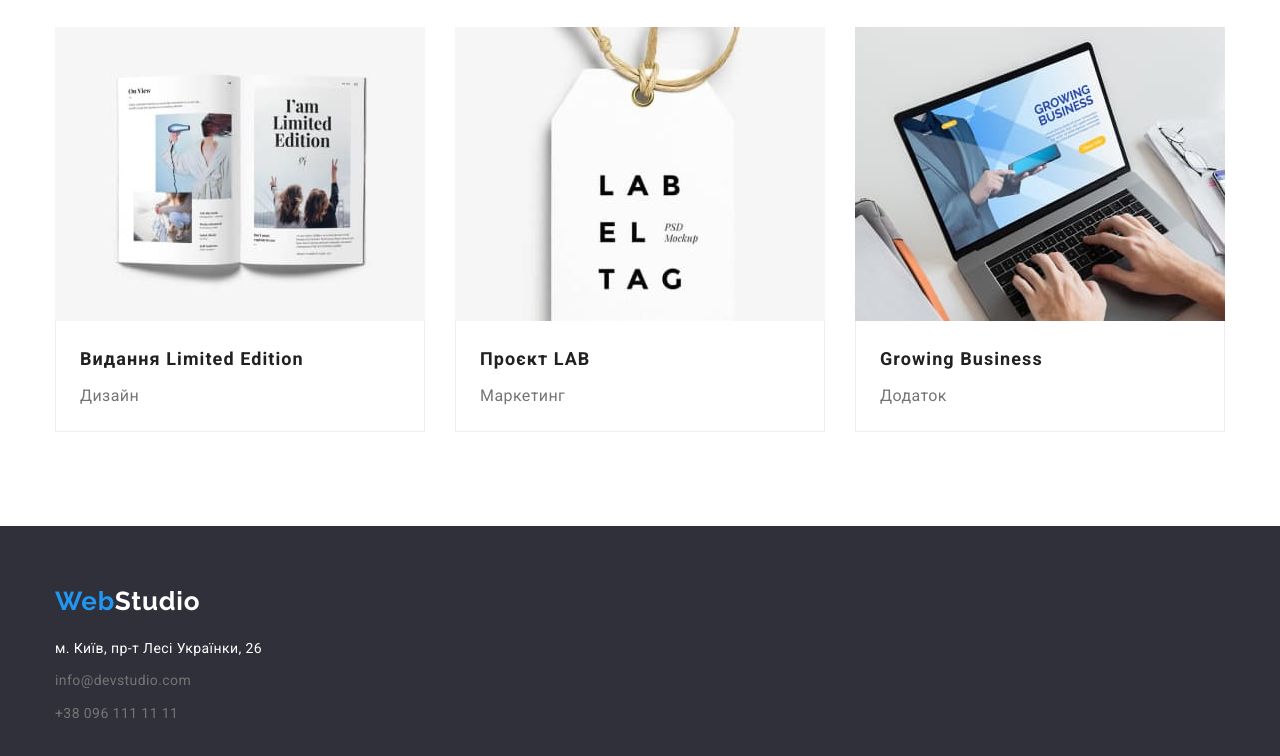
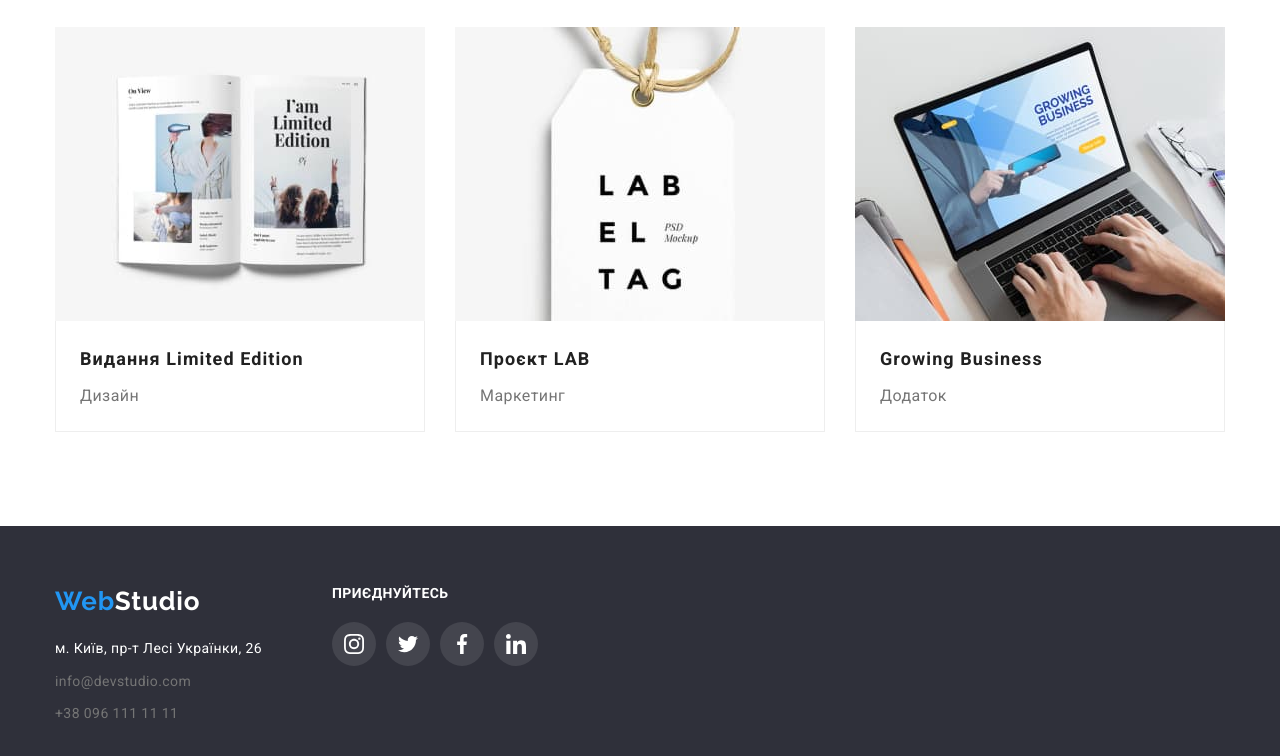
Before and after one commit to FreeNit/goit-markup-hw-04, a plain HTML site: page portfolio.html in a window 1280 px wide. Shown: the part 1110-1866 px from the top of the page. Drawn offline with Linux system fonts and the light colour scheme.

Commit message:
Update footer and header for the portfolio page based on index page

```diff
--- a/css/style.css
+++ b/css/style.css
@@ -402,6 +402,10 @@ a {
   padding-bottom: 60px;
 }
 
+.our-main-contacts {
+  display: flex;
+}
+
 .page-footer .logo {
   display: inline-block;
   margin-bottom: 20px;
@@ -437,12 +441,17 @@ a {
   color: var(--main-decor-color);
 }
 
+.our-social {
+  margin-left: 70px;
+}
+
 .social-title {
   font-weight: 700;
   font-size: 14px;
   line-height: 1.14;
   text-transform: uppercase;
   color: #FFFFFF;
+  margin-bottom: 20px;
 }
 
 .page-footer .social-icons {
--- a/portfolio.html
+++ b/portfolio.html
@@ -15,7 +15,6 @@
   </head>
 
   <body>
-
     <!-- Header -->
     <header class="page-header">
       <div class="container header-wrapper">
@@ -38,12 +37,20 @@
 
         <ul class="header-contact-us list">
           <li>
-            <a class="link" href="mailto:info@devstudio.com"
-              >info@devstudio.com</a
-            >
+            <a class="link" href="mailto:info@devstudio.com">
+              <svg class="header-icon mail-icon">
+                <use href="./images/sprite_optimized.svg#icon-envelope"></use>
+              </svg>
+              <span>info@devstudio.com</span>
+            </a>
           </li>
           <li>
-            <a class="link" href="tel:+380961111111">+38 096 111 11 11</a>
+            <a class="link" href="tel:+380961111111">
+              <svg class="header-icon phone-book-icon">
+                <use href="./images/sprite_optimized.svg#icon-smartphone"></use>
+              </svg>
+              <span>+38 096 111 11 11</span>
+            </a>
           </li>
         </ul>
       </div>
@@ -221,6 +228,8 @@
     <!-- Footer -->
     <footer class="page-footer">
       <div class="container">
+        <div class="our-main-contacts">
+          <div class="our-accomodation">
             <a href="./index.html" class="logo"
               >Web<span class="logo-part">Studio</span>
             </a>
@@ -248,6 +257,51 @@
               </ul>
             </address>
           </div>
+
+          <div class="our-social">
+            <h3 class="social-title">Приєднуйтесь</h3>
+            <!-- List of social icons -->
+            <ul class="list social-icons">
+              <li class="social-item">
+                <a href="#" class="social-link">
+                  <svg class="icon" width="20" height="20">
+                    <use
+                      href="./images/sprite_optimized.svg#icon-instagram"
+                    ></use>
+                  </svg>
+                </a>
+              </li>
+              <li class="social-item">
+                <a href="#" class="social-link">
+                  <svg class="icon" width="20" height="20">
+                    <use
+                      href="./images/sprite_optimized.svg#icon-twitter"
+                    ></use>
+                  </svg>
+                </a>
+              </li>
+              <li class="social-item">
+                <a href="#" class="social-link">
+                  <svg class="icon" width="20" height="20">
+                    <use
+                      href="./images/sprite_optimized.svg#icon-facebook"
+                    ></use>
+                  </svg>
+                </a>
+              </li>
+              <li class="social-item">
+                <a href="#" class="social-link">
+                  <svg class="icon" width="20" height="20">
+                    <use
+                      href="./images/sprite_optimized.svg#icon-linkedin"
+                    ></use>
+                  </svg>
+                </a>
+              </li>
+            </ul>
+          </div>
+        </div>
+      </div>
     </footer>
   </body>
 </html>
```
Also changed, not shown: index.html (+14 -3 lines). Lines whose indentation alone changed are shown as unchanged.
